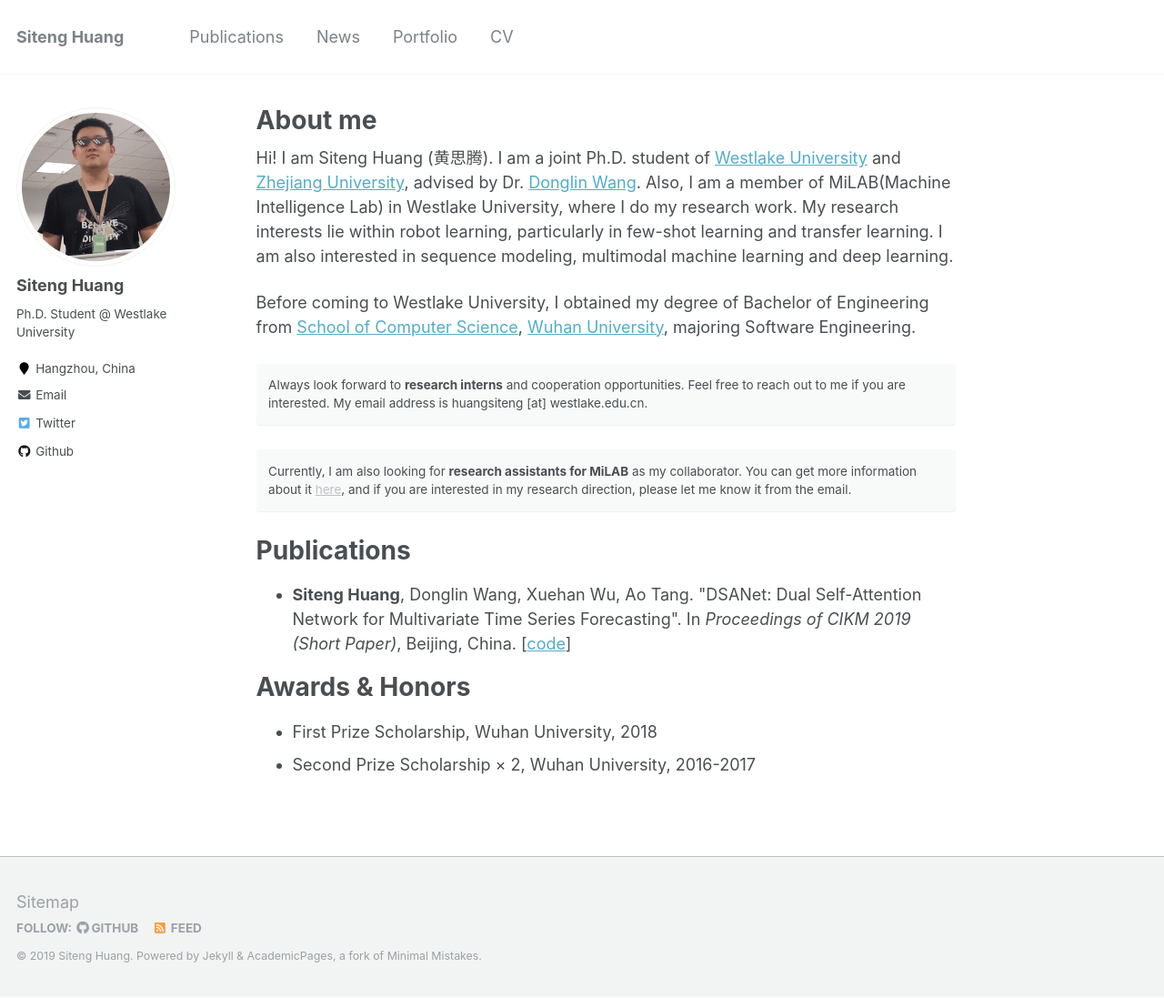
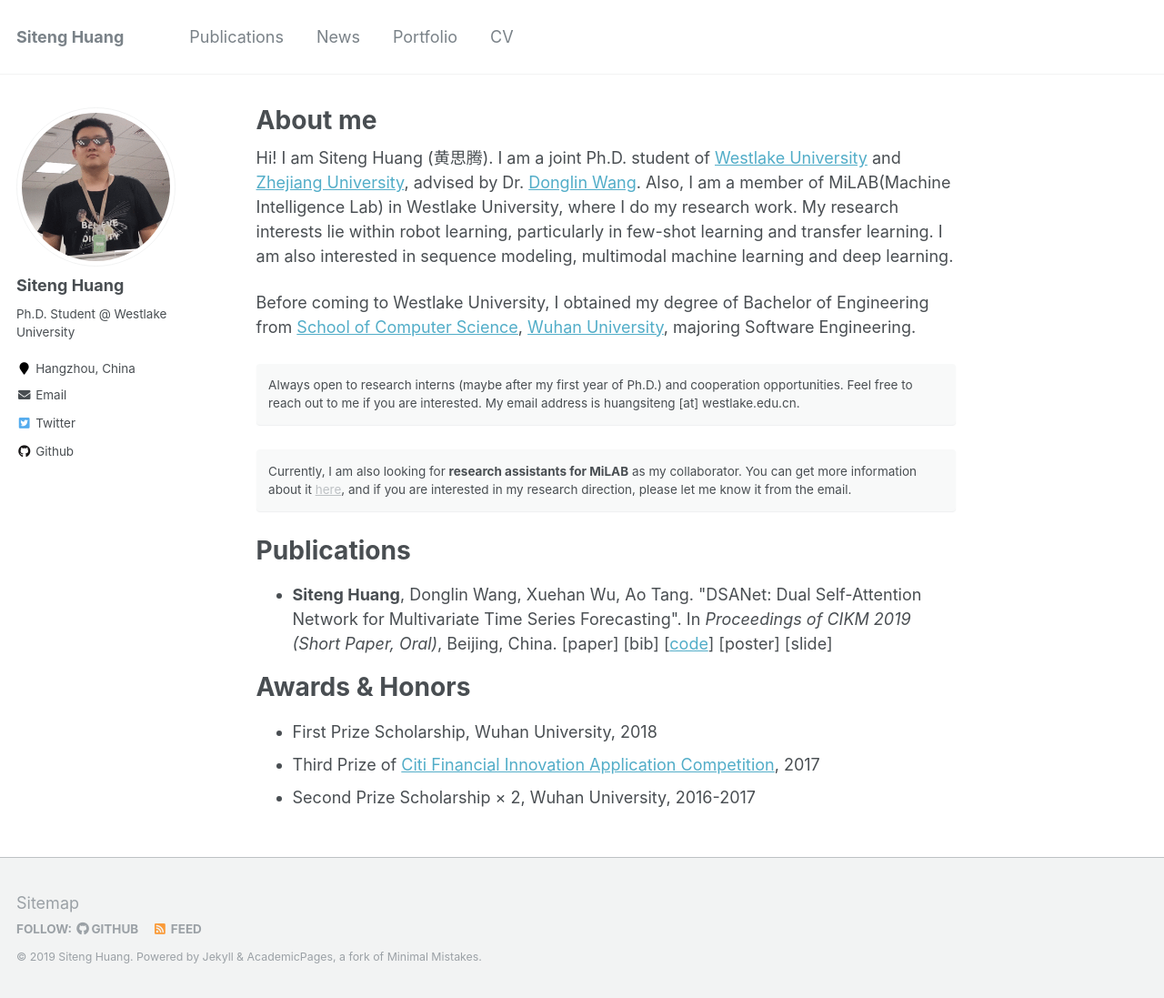
Before and after one commit to bighuang624/bighuang624.github.io, a Jekyll site: the page built from _pages/about.md, in a window 1280 px wide and 1097 px high. Shown: the whole window at 91% size. Built offline with Jekyll 4.4.1, drawn with Linux system fonts in a browser that asks for light colours.

Commit message:
update about me

```diff
--- a/_pages/about.md
+++ b/_pages/about.md
@@ -12,7 +12,7 @@
 
 Before coming to Westlake University, I obtained my degree of Bachelor of Engineering from [School of Computer Science](http://cs.whu.edu.cn/), [Wuhan University](https://www.whu.edu.cn/), majoring Software Engineering.
 
-Always look forward to **research interns** and cooperation opportunities. Feel free to reach out to me if you are interested. My email address is huangsiteng [at] westlake.edu.cn.
+Always open to research interns (maybe after my first year of Ph.D.) and cooperation opportunities. Feel free to reach out to me if you are interested. My email address is huangsiteng [at] westlake.edu.cn.
 {: .notice}
 
 Currently, I am also looking for **research assistants for MiLAB** as my collaborator. You can get more information about it [here](https://www.westlake.edu.cn/info/1301/3480.htm), and if you are interested in my research direction, please let me know it from the email.
@@ -21,10 +21,11 @@
 Publications
 ======
 
-* **Siteng Huang**, Donglin Wang, Xuehan Wu, Ao Tang. &quot;DSANet: Dual Self-Attention Network for Multivariate Time Series Forecasting&quot;. In *Proceedings of CIKM 2019 (Short Paper)*, Beijing, China. [[code](https://github.com/bighuang624/DSANet)]
+* **Siteng Huang**, Donglin Wang, Xuehan Wu, Ao Tang. &quot;DSANet: Dual Self-Attention Network for Multivariate Time Series Forecasting&quot;. In *Proceedings of CIKM 2019 (Short Paper, Oral)*, Beijing, China. [paper] [bib] [[code](https://github.com/bighuang624/DSANet)] [poster] [slide]
 
 Awards & Honors
 ======
 
 * First Prize Scholarship, Wuhan University, 2018
+* Third Prize of [Citi Financial Innovation Application Competition](http://www.citigroup.com/china/csts/EducationProgram/AboutEducation_CFCcn.html), 2017
 * Second Prize Scholarship × 2, Wuhan University, 2016-2017
```
Also changed, not shown: _pages/cv.md (+1 -1 lines), _publications/dual-self-attention-network.md (+1 -1 lines).
